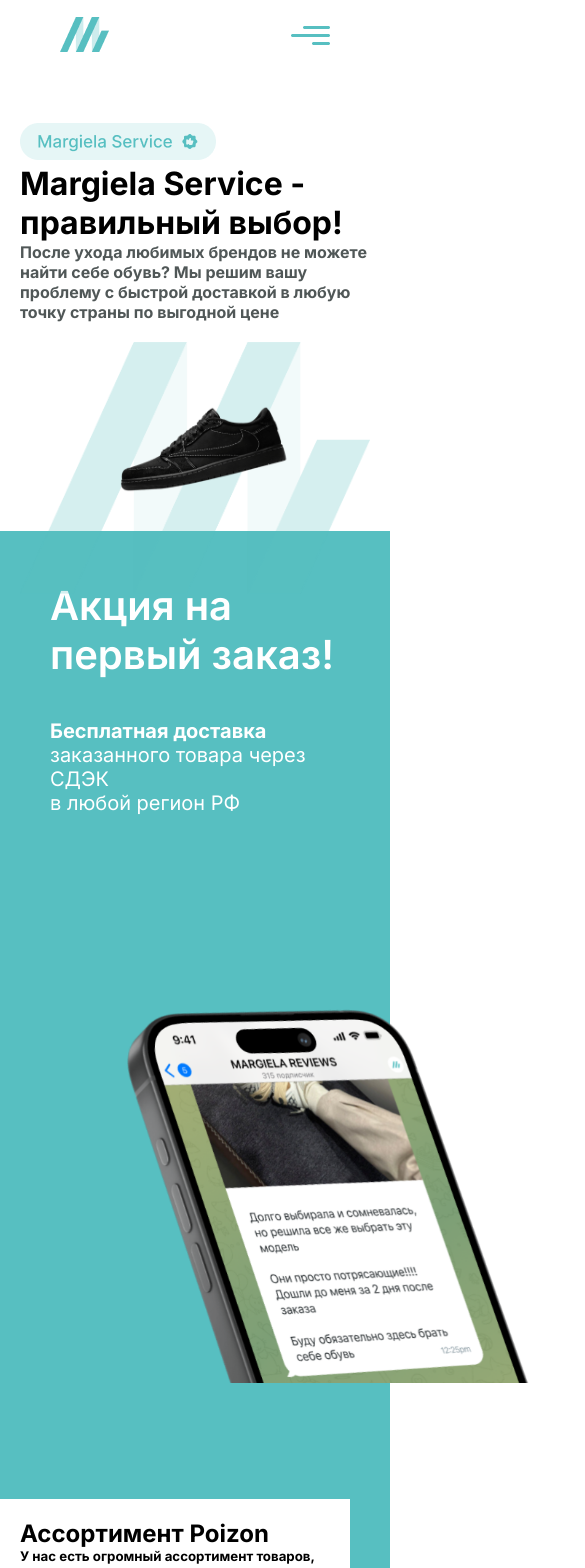
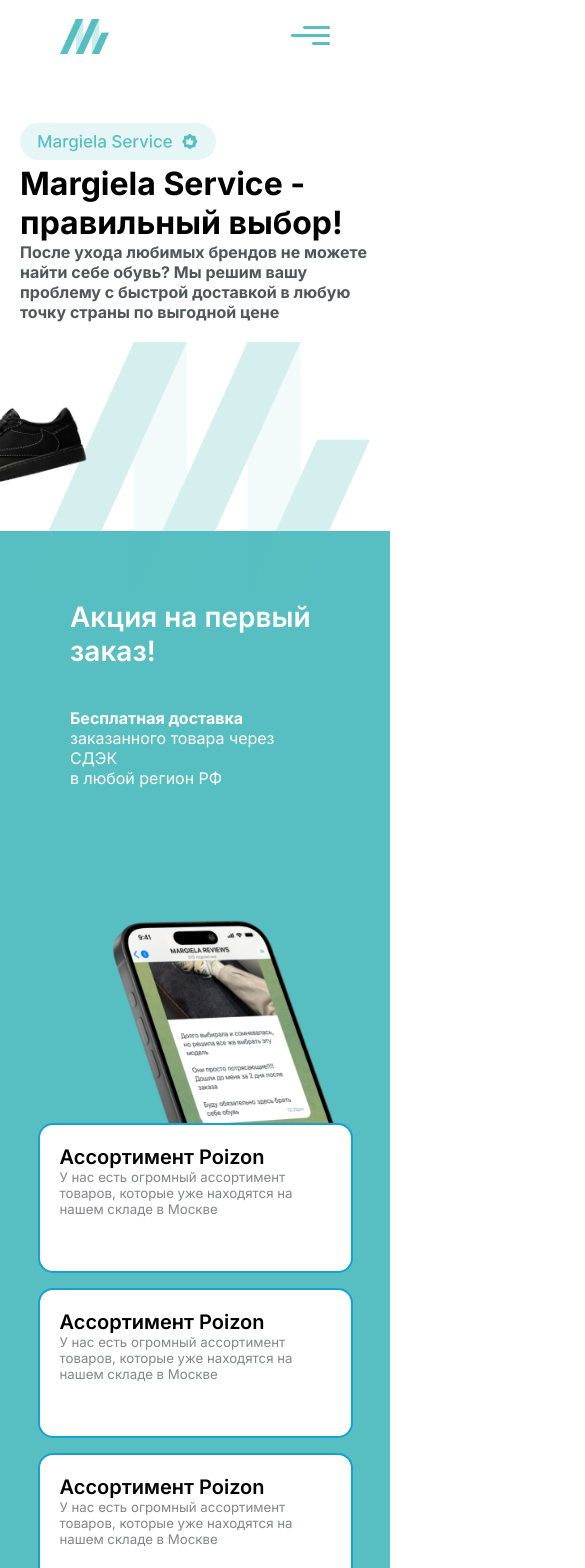
Before and after one commit to developer2520/shoe-store-responsive, a React (Vite) app: page / in a window 390 px wide. Shown: the top 1568 px of the page, 585 px wide, since content can reach past the window. Built offline with nearby package versions, Linux system fonts and the light colour scheme.

Commit message:
FINISHED for deploymnd, finally

```diff
--- a/src/components/discounted/discounted.css
+++ b/src/components/discounted/discounted.css
@@ -1,69 +1,106 @@
 .discountedPage {
     width: 100%;
-    height: 10%;
+    height: auto;
     background-color: rgba(87, 191, 193, 1);
     display: flex;
     justify-content: space-between;
+    align-items: center;
+    padding: 20px;
+}
 
-}
 .discountedPage .section1 h1 {
     color: white;
     font-weight: 600;
     font-size: 40px;
+    line-height: 1.2;
+}
 
-}
 .discountedPage .section1 h6 {
     color: white;
     font-size: 20px;
     font-weight: 400;
+}
 
-}
 .discountedPage .section1 {
     padding: 50px;
 }
+
 .discountedPage .section1 img {
-    width: 900px;
+    max-width: 900px;
     transform: translateY(55px);
 }
-.section2 {
+
+/* Desktop Layout */
+.section2, .section3 {
     display: flex;
-    flex-direction: column;
-    justify-content: space-around;
+    flex-direction: column; /* Change to column in desktop as well */
+    gap: 20px;
+    width: 100%; /* Ensure full width for cards */
 }
-.section2 .card {
+
+.section2 .card, .section3 .card {
     background-color: white;
     padding: 20px;
     width: 350px;
+    height: 150px;
+    border-radius: 15px;
+    border: 2px solid rgb(23, 161, 207);
+}
 
+.section2 .card h5, .section3 .card h5 {
+    color: rgba(5, 15, 15, 0.5);
+    font-weight: 400;
 }
-.section3 .card {
-    background-color: white;
-    padding: 20px;
-    width: 350px;
-    border-radius: 15px;
 
+.section2 .card h1, .section3 .card h1 {
+    font-size: 20px;
+    font-weight: 600;
 }
-/* .section {
-    width: 30%;
-} */
- .section .card:nth-child(1) {
-    transform: translate(-100%);
- }
- .section .card:nth-child(3) {
-    transform: translate(-100%);
- }
- @media (max-width: 1000px) {
+
+/* Apply translateX only to the first and last card in section2 and section3 for desktop */
+.section2 .card:first-child, .section2 .card:last-child,
+.section3 .card:first-child, .section3 .card:last-child {
+    transform: translateX(-100%);
+}
+
+/* Mobile Styles */
+@media (max-width: 1000px) {
     .discountedPage {
-        width: 100%;
-        height: 10%;
-        background-color: rgba(87, 191, 193, 1);
         display: flex;
         flex-direction: column;
-        justify-content: space-between;
-
-    }
-    .discountedPage .section1 img {
-        width: 6    50px;
+        justify-content: flex-start;
     }
 
- }
+    .discountedPage .section1 img {
+        width: 200%; /* Adjust image size to be responsive */
+        margin: 0 auto;
+        display: block;
+        max-width: 650px; /* Ensure it doesn't get too big */
+    }
+
+    .discountedPage .section1 h1 {
+        font-size: 28px; /* Scale text for mobile */
+    }
+
+    .discountedPage .section1 h6 {
+        font-size: 16px; /* Scale text for mobile */
+    }
+
+    /* Stack the cards in column on mobile */
+    .section2, .section3 {
+        flex-direction: column;  /* Stack the cards */
+        gap: 15px;  /* Reduced gap for mobile */
+    }
+
+    /* Adjust the card width for mobile */
+    .section2 .card, .section3 .card {
+        width: 90%;  /* Make cards take up more space on small screens */
+        margin: 0 auto;  /* Center the cards */
+    }
+
+    /* Reset the translate for the first and last card on mobile */
+    .section2 .card:first-child, .section2 .card:last-child,
+    .section3 .card:first-child, .section3 .card:last-child {
+        transform: translateX(0) !important;
+    }
+}
--- a/src/components/footer/footer.jsx
+++ b/src/components/footer/footer.jsx
@@ -4,6 +4,12 @@
 import { Link } from 'react-router-dom'
 
 export default function footer() {
+
+
+  const toggleMenu = () => {
+    setIsMenuOpen(!isMenuOpen);
+  };
+
   return (
     <div className='footer'>
         <div className="logo">
@@ -15,12 +21,14 @@
         <div className="navigation-footer">
 
         <div className="navi">
-             <a href='#main' >Главная</a>
-             <a href to='#about' >Акция</a>
-             <a href to='#about' >Оформление заказа</a>
-             <a href to='#about' >Калькулятор стоимости</a>
-             <a href='#products' >Товары в Москве</a>
-             <a href to='#about' >Таблица размеров</a>
+        <a href="#main" onClick={toggleMenu}>
+          Главная
+        </a>
+        <a href="#discounted" onClick={toggleMenu}>Оформление заказа</a>
+        <a href="#qrcode" onClick={toggleMenu}>Акция</a>
+        <a href="#why_us" onClick={toggleMenu}>Калькулятор стоимости</a>
+        <a href="#products" onClick={toggleMenu}>Товары в Москве</a>
+        <a href="#sizetable" onClick={toggleMenu}>Таблица размеров</a>
         </div>
 
         <a className='buy' href="https://abboskhonov.t.me">Сделать заказ <i class="fa-solid fa-paper-plane"></i> </a>
--- a/src/components/main/main.css
+++ b/src/components/main/main.css
@@ -48,6 +48,7 @@
 .main-right img.shoe {
     width: 70%; /* Resize for mobile */
     position: relative;
+    right: 200px;
     z-index: 2; /* In front of the background */
 }
 
@@ -83,7 +84,7 @@
     }
 
     .main-right img.shoe {
-        width: 849px;
+        width: 100%;
         position: absolute;
         top: 10px;
         right: 30px;
--- a/src/components/navbar/navbar.css
+++ b/src/components/navbar/navbar.css
@@ -2,91 +2,113 @@
     margin: 0;
     padding: 0;
     box-sizing: border-box;
+    scroll-behavior: smooth;
   }
+
   .navbar {
     display: flex;
     justify-content: space-between;
+    align-items: center;
     width: 100%;
-    padding: 0 60px 0 60px;
+    padding: 0 60px;
     height: 73px;
-    overflow: hidden;
-    align-items: center;
-
+    position: sticky;
+    top: 0;
+    background-color: rgba(255, 255, 255, 0.658);
     backdrop-filter: blur(10px); /* Apply the blur effect */
-    position: sticky ;
-    background-color: rgba(255, 255, 255, 0.658);
-    top: 0;
-    z-index: 1;
-}
-/* @media (min-width: 1024px){
-    .navbar .navigation {
-        display: flex;
-        gap: 80px;
+    z-index: 999;
   }
 
-} */
+  /* Logo Styling */
   .navbar .logo {
     width: 49px;
   }
+
+  .navbar .logo-link {
+    display: flex;
+    align-items: center;
+  }
+
+  /* Navigation Styling */
   .navbar .navigation {
     display: flex;
     gap: 30px;
   }
 
-.navbar .navigation  a {
+  .navbar .navigation a {
     color: rgba(5, 15, 15, 0.5);
     cursor: pointer;
     font-size: 15px;
     text-decoration: none;
+    transition: 0.1s ease;
   }
-.navbar .navigation  a:hover {
+
+  .navbar .navigation a:hover {
     text-decoration: underline;
   }
-.navbar .button  {
+
+  /* Button Styling */
+  .navbar .button {
     background-color: rgba(87, 191, 193, 1);
     color: white;
-    width: 194px ;
+    width: 194px;
     height: 48px;
     display: flex;
     justify-content: center;
     align-items: center;
     border-radius: 15px;
     gap: 10px;
-    transition: 0.10s ease;
-
+    transition: 0.1s ease;
   }
 
   .navbar .button:hover {
     transform: scale(1.1);
   }
+
   .navbar .button a {
     text-decoration: none;
     color: white;
   }
 
+  /* Menu Button Styling */
   .menuButton img {
     width: 39px;
   }
-.menuButton  {
+
+  .menuButton {
     display: none;
-    background-color: white;
+    background-color: transparent;
     border: none;
   }
 
+  /* Media Queries */
   @media (max-width: 868px) {
-    .navigation {
+    .navbar .navigation {
       display: none;
       flex-direction: column;
       position: absolute;
       top: 100%;
       left: 0;
       width: 100%;
-      background-color: #444;
+
+      background-color: rgba(255, 255, 255, 0.658);
+    backdrop-filter: blur(10px); /* Apply the blur effect */
       padding: 1rem 0;
     }
-    .button {
+
+    .navbar .navigation.active {
+      display: flex;
+      align-items: center;
+
+    }
+    .navigation a {
+        font-size: 30px;
+    }
+
+    .navbar .button {
       display: none !important;
     }
+
     .menuButton {
       display: block;
     }
--- a/src/components/navbar/navbar.jsx
+++ b/src/components/navbar/navbar.jsx
@@ -1,50 +1,40 @@
-import React from 'react'
-import './navbar.css'
-import { Link } from 'react-scroll'
-import Logo from '../../assets/navbar-logo.png'
-import { useState } from 'react'
-import Menu from '../../assets/menu.png'
-import FullPage from '../../pages/full/fullPage'
-
-
+import React, { useState } from 'react';
+import './navbar.css';
+import { Link } from 'react-router-dom';
+import Logo from '../../assets/navbar-logo.png';
+import Menu from '../../assets/menu.png';
 
 export default function Navbar() {
+  const [isMenuOpen, setIsMenuOpen] = useState(false);
+  const toggleMenu = () => {
+    setIsMenuOpen(!isMenuOpen);
+  };
 
-    const [isMenuOpen, setIsMenuOpen] = useState(false)
-    const toggleMenu = () => {
-        setIsMenuOpen(!isMenuOpen)
-    }
   return (
-    <div className='navbar'>
-        <Link path="/" >
-        <img className='logo' src={Logo} alt="" />
+    <div className="navbar">
+      <a href='/' className="logo-link">
+        <img className="logo" src={Logo} alt="Logo" />
+      </a>
 
-        </Link>
+      <button className="menuButton" onClick={toggleMenu}>
+        <img src={Menu} alt="Menu" />
+      </button>
 
+      <div className={`navigation ${isMenuOpen ? 'active' : ''}`}>
+        <a href="#main" onClick={toggleMenu}>
+          Главная
+        </a>
+        <a href="#discounted" onClick={toggleMenu}>Оформление заказа</a>
+        <a href="#qrcode" onClick={toggleMenu}>Акция</a>
+        <a href="#why_us" onClick={toggleMenu}>Калькулятор стоимости</a>
+        <a href="#products" onClick={toggleMenu}>Товары в Москве</a>
+        <a href="#sizetable" onClick={toggleMenu}>Таблица размеров</a>
+      </div>
 
-            <button className='menuButton' onClick={toggleMenu}>
-                <img src={Menu} alt="" />
-
-            </button>
-
-
-
-        <div className={`navigation ${isMenuOpen ?'active' : ''}`}>
-             <a href='#main' to='main' smooth={true} duration={500}>Главная</a>
-             <a href='#discounted' >Оформление заказа</a>
-             <a href='#' >Акция</a>
-             <a href='#about' >Калькулятор стоимости</a>
-             <a href='#products' >Товары в Москве</a>
-             <a href='#sizetable' >Таблица размеров</a>
-        </div>
-        <div className="button">
-            {/* bu yerda button bor  */}
-           <a href="https://abboskhonov.t.me">Сделать заказ</a>
-           <i class="fa-solid fa-paper-plane"></i>
-
-        </div>
-
-
+      <div className="button">
+        <a href="https://abboskhonov.t.me">Сделать заказ</a>
+        <i className="fa-solid fa-paper-plane"></i>
+      </div>
     </div>
-  )
+  );
 }
--- a/src/pages/full/fullPage.jsx
+++ b/src/pages/full/fullPage.jsx
@@ -31,7 +31,7 @@
           <Features />
         </div>
 
-        <section className='qrcode'>
+        <section id='qrcode'>
           <Qrcode />
         </section>
 
@@ -42,10 +42,14 @@
 
         </div>
 
+        <section id='why_us'>
+        <WhyUs />
+
+
+        </section>
 
 
 
-        <WhyUs />
 
         <section id='sizetable'>
         <SizeTable />
```
Also changed, not shown: src/components/main/main.jsx (line endings or trailing spaces). Lines whose indentation alone changed are shown as unchanged.
